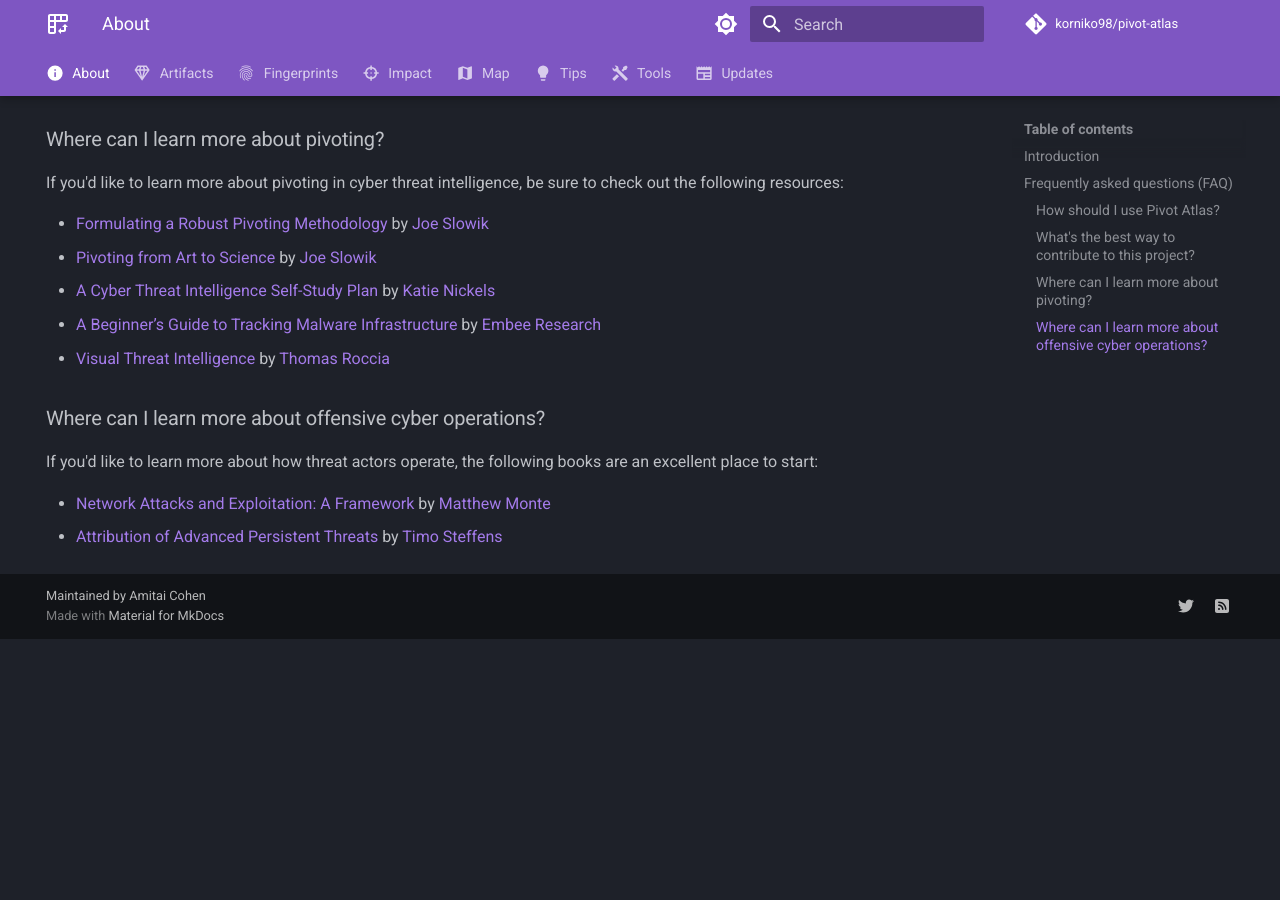
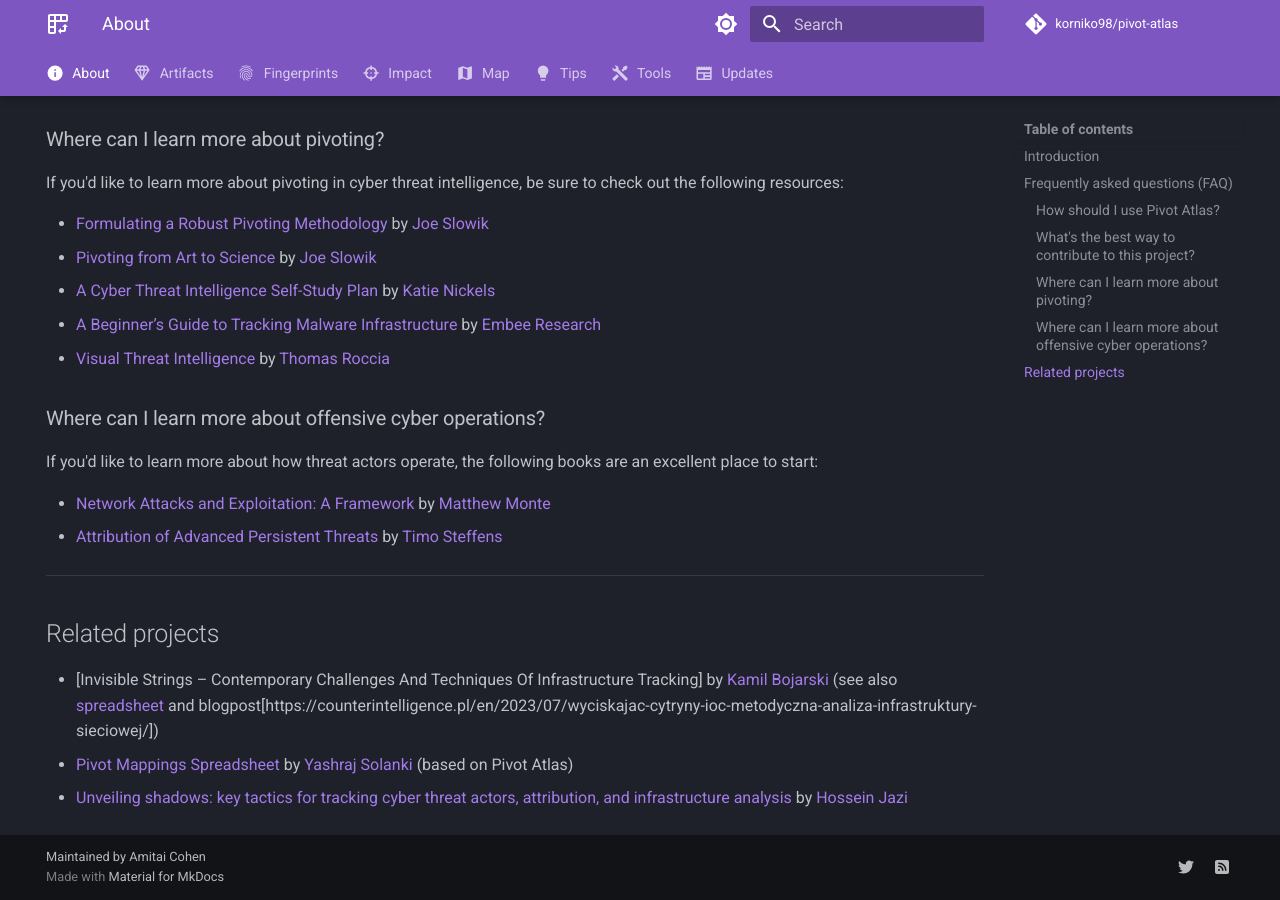
Before and after one commit to korniko98/pivot-atlas, an MkDocs documentation site: the page built from docs/index.md, in a window 1280 px wide and 900 px high, scrolled down 1595 px. Built offline with MkDocs 1.6.1 and Material for MkDocs 9.7.7, drawn with Linux system fonts in a browser that asks for light colours; comment, search, counter and statistics services are not loaded; before the commit the page ends 2234 px from its top, so only the background shows below that.

Commit message:
Update index.md

```diff
--- a/docs/index.md
+++ b/docs/index.md
@@ -101,3 +101,11 @@
 
 * [Network Attacks and Exploitation: A Framework](https://www.wiley.com/en-us/Network+Attacks+and+Exploitation%3A+A+Framework-p-9781118987124) by [Matthew Monte](https://x.com/networkattack)
 * [Attribution of Advanced Persistent Threats](https://link.springer.com/book/10.1007/978-3-662-61313-9) by [Timo Steffens](https://twitter.com/Timo_Steffens)
+
+---
+
+## Related projects
+
+* [Invisible Strings – Contemporary Challenges And Techniques Of Infrastructure Tracking] by [Kamil Bojarski](https://x.com/Lawsecnet) (see also [spreadsheet](https://docs.google.com/spreadsheets/d/1oBOW5qGJstWYg3qXwSK12MHav4Pz6rzP77FzSB2IEeY/edit?gid=1591959748#gid=1591959748) and blogpost[https://counterintelligence.pl/en/2023/07/wyciskajac-cytryny-ioc-metodyczna-analiza-infrastruktury-sieciowej/])
+* [Pivot Mappings Spreadsheet](https://docs.google.com/spreadsheets/d/1AYrXOZwWt9qJbfjntg0GYl7K76Q5eoO6HWrnVq6HCrk/edit?gid=1673474781#gid=1673474781) by [Yashraj Solanki](https://x.com/RustyNoob619) (based on Pivot Atlas)
+* [Unveiling shadows: key tactics for tracking cyber threat actors, attribution, and infrastructure analysis](https://www.virusbulletin.com/conference/vb2024/abstracts/unveiling-shadows-key-tactics-tracking-cyber-threat-actors-attribution-and-infrastructure-analysis/) by [Hossein Jazi](https://x.com/h2jazi)
```
